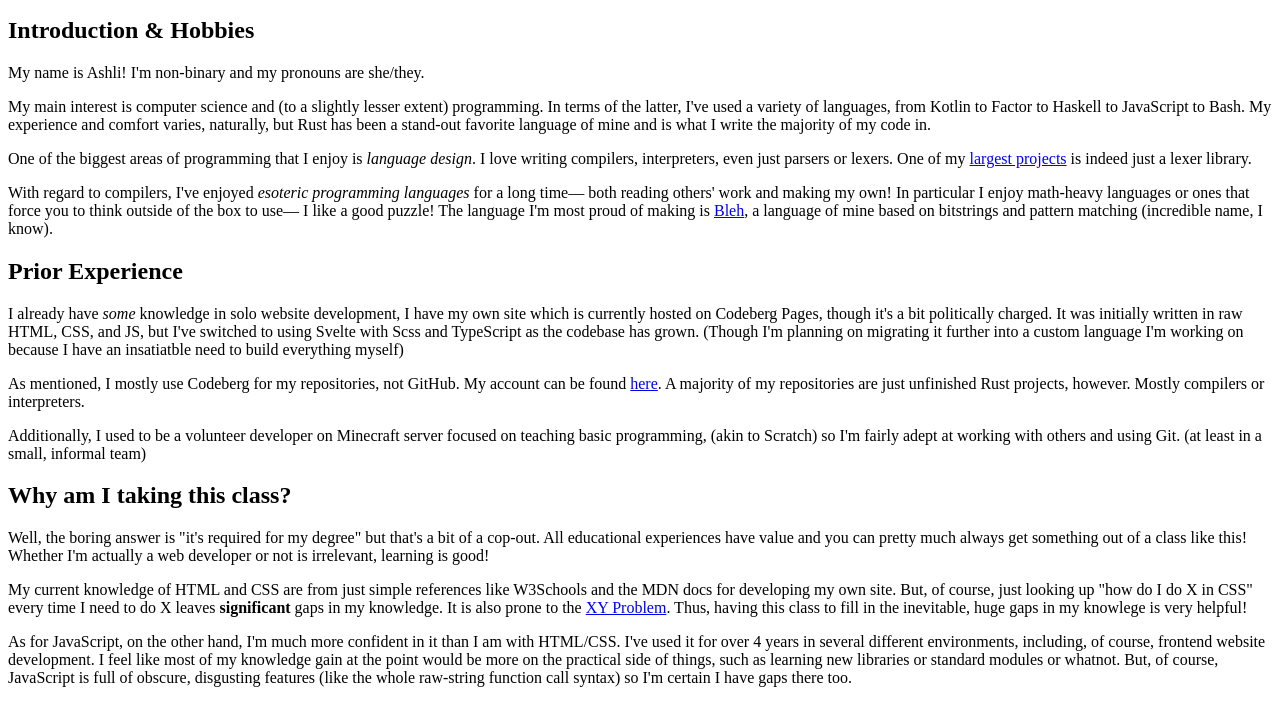
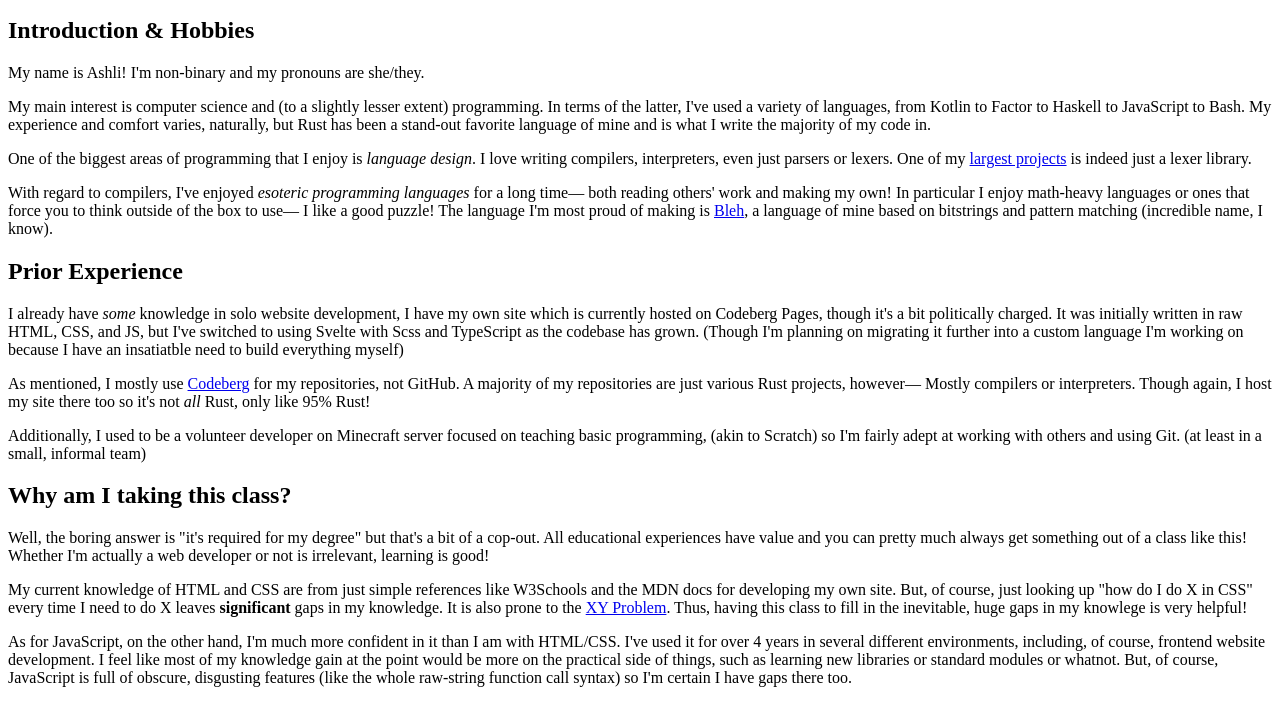
Before and after one commit to ashli-side-account/82000-unit-1, a plain HTML site: page index.html in a window 1280 px wide. Shown: the part 101-804 px from the top of the page. Drawn offline with Linux system fonts and the light colour scheme.

Commit message:
Fix WAVE warning regarding codeberg account link

```diff
--- a/index.html
+++ b/index.html
@@ -76,9 +76,9 @@
                 </p>
 
                 <p>
-                    As mentioned, I mostly use Codeberg for my repositories, not GitHub. My account can be found
-                    <a href="https://codeberg.org/AshliKatt" target="_blank">here</a>. A majority of my repositories are just unfinished Rust
-                    projects, however. Mostly compilers or interpreters.
+                    As mentioned, I mostly use <a href="https://codeberg.org/AshliKatt" target="_blank">Codeberg</a> for my repositories, not GitHub.
+                    A majority of my repositories are just various Rust projects, however— Mostly compilers or interpreters. Though again, I host my site
+                    there too so it's not <em>all</em> Rust, only like 95% Rust!
                 </p>
 
                 <p>
```
